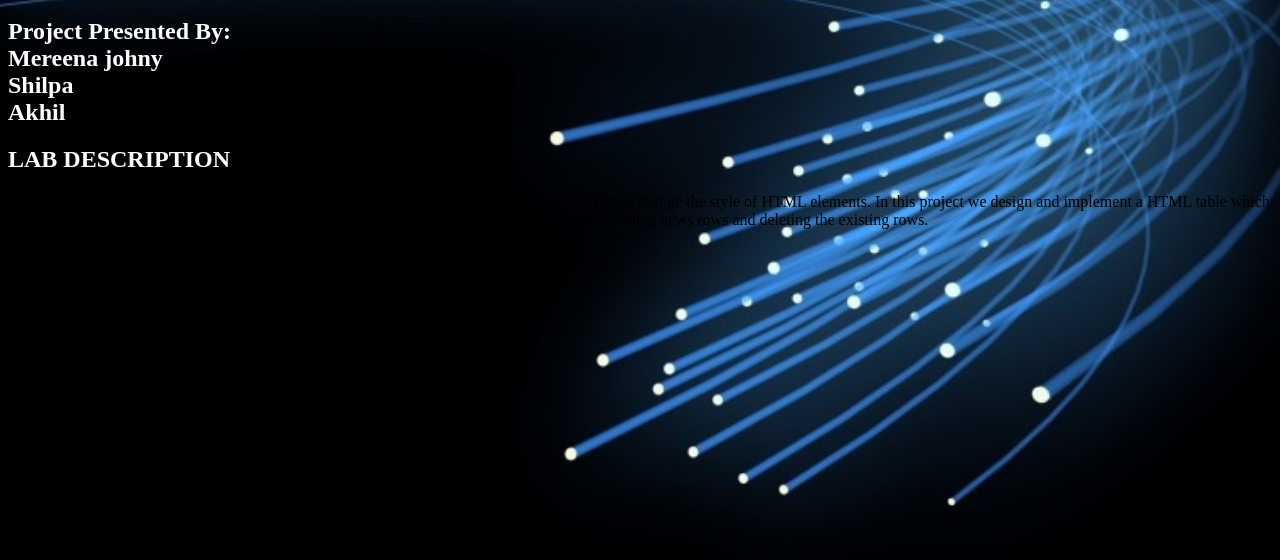
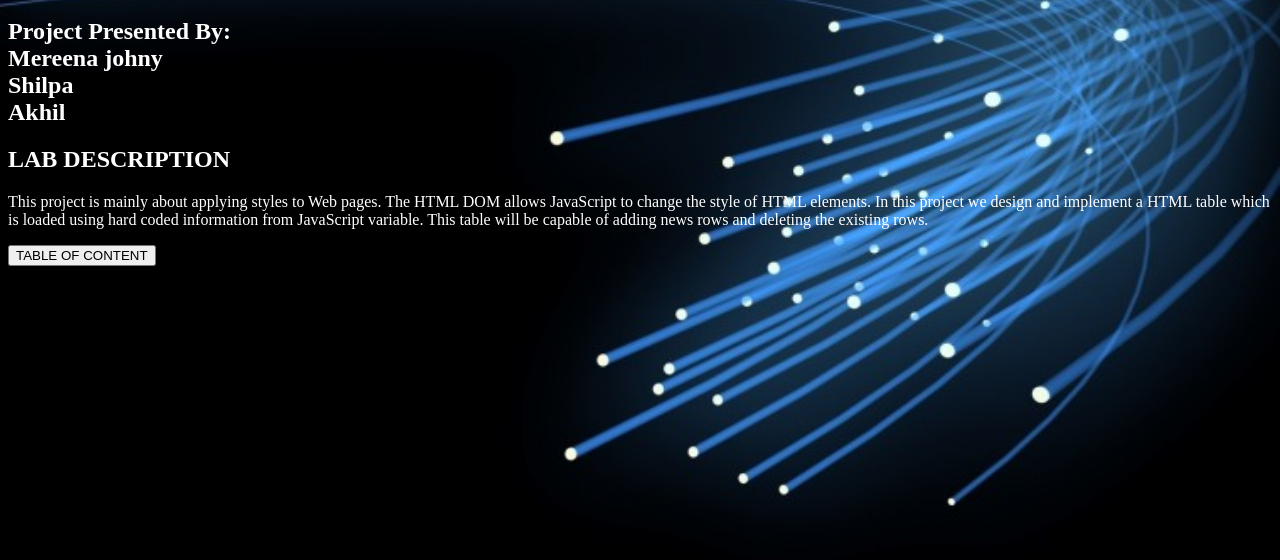
Before and after one commit to MereenaJohny/Group10-Lab4, a plain HTML site: page mjohny/index (1).html in a window 1280 px wide. Shown: the part 224-784 px from the top of the page. Drawn offline with Linux system fonts and the light colour scheme.

Commit message:
link to move to table file

```diff
--- a/mjohny/index (1).html
+++ b/mjohny/index (1).html
@@ -27,9 +27,11 @@ Shilpa<br>
 Akhil<br>
 </h2>
 <h2 style="color: white;">LAB DESCRIPTION</h2>
+<p style="color: white;">
 This project is mainly about applying styles to Web pages. The HTML DOM allows JavaScript to change the style of HTML elements.
 In this project we design and implement a HTML table which is loaded using hard coded information from JavaScript variable.
 This table will be capable of adding news rows and deleting the existing rows.
-
+</p>
+<button onclick="document.location ='table.html'">TABLE OF CONTENT</button>
 </body>
 </html>
```
